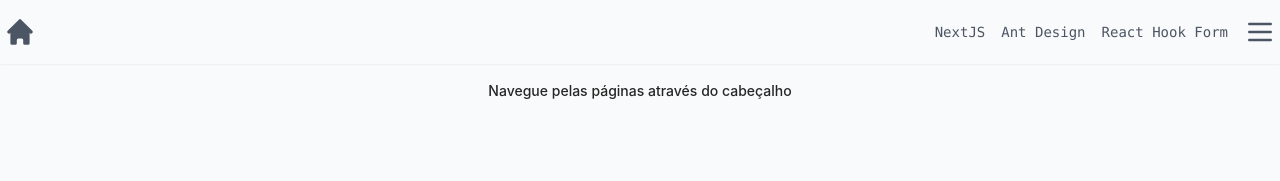
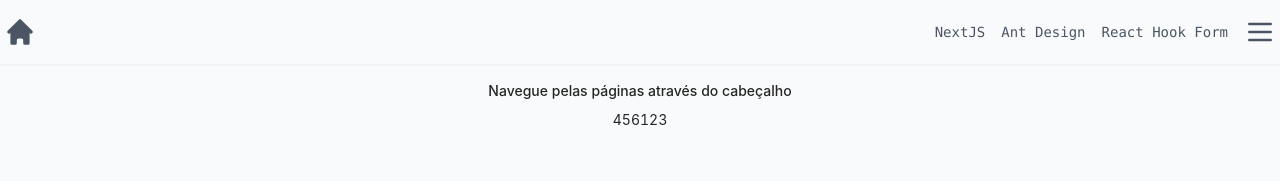
Before and after one commit to yangricardo/nextjs-tailwind-reacthook-form-ant-design-template, a Next.js app: page / in a window 1280 px wide. Shown: the top 181 px of the page. Built offline with nearby package versions, Linux system fonts and the light colour scheme.

Commit message:
environemnt variables usage

```diff
--- a/src/pages/api/hello.ts
+++ b/src/pages/api/hello.ts
@@ -3,11 +3,15 @@ import type { NextApiRequest, NextApiResponse } from 'next';
 
 type Data = {
   name: string;
+  privateKey: string;
 };
 
 export default function handler(
   req: NextApiRequest,
   res: NextApiResponse<Data>,
 ) {
-  res.status(200).json({ name: (req.query.name as string) || 'John Doe' });
+  res.status(200).json({
+    name: (req.query.name as string) || 'John Doe',
+    privateKey: process.env.PRIVATE_KEY || '',
+  });
 }
--- a/src/pages/index.tsx
+++ b/src/pages/index.tsx
@@ -1,9 +1,13 @@
 import { NextPage } from 'next';
 
 const Home: NextPage = () => {
+  const publicKey = process.env.NEXT_PUBLIC_PUBLIC_KEY;
+  const privateKey = process.env.PRIVATE_KEY;
   return (
     <div className="w-full flex flex-col space-y-4 justify-center items-center">
       <h1>Navegue pelas páginas através do cabeçalho</h1>
+      {publicKey}
+      {privateKey}
     </div>
   );
 };
```
Also changed, not shown: 1 other file (tests, documents, lock files or other folders).
